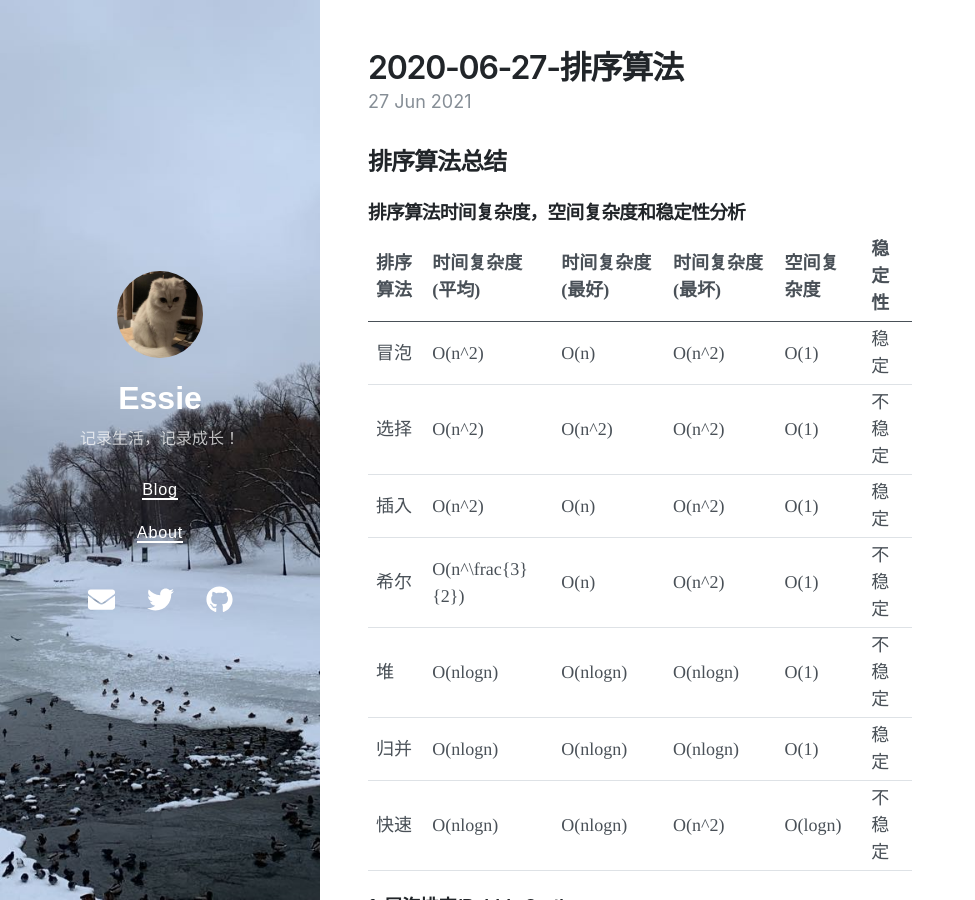
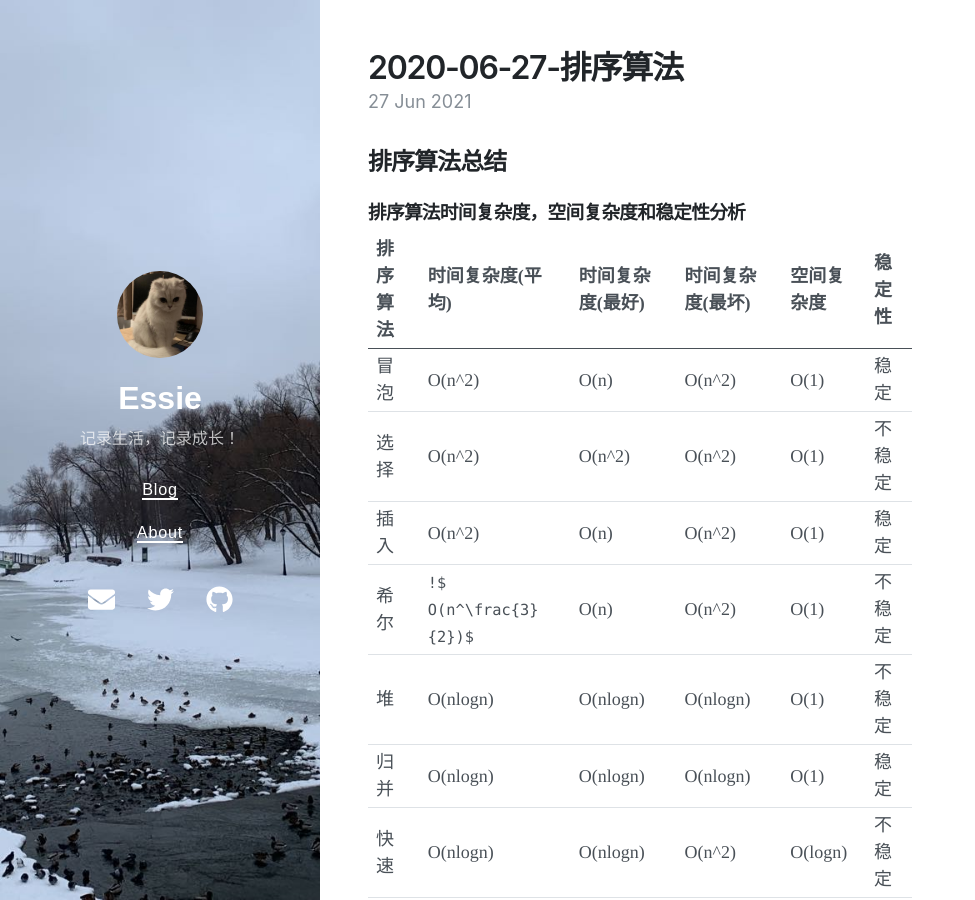
Before and after one commit to XZJ66/XZJ66.GitHub.io, a Jekyll site: the page built from _posts/2021-06-27-排序算法.md, in a window 1280 px wide and 900 px high. Shown: the whole window, without its empty margins (0-975 px from the left). Built offline with Jekyll 4.4.1, drawn with Linux system fonts in a browser that asks for light colours; nearby versions of some CDN libraries; our own code applies the rules of GitHub Pages for plain Markdown files.

```diff
--- a/_posts/2021-06-27-排序算法.md
+++ b/_posts/2021-06-27-排序算法.md
@@ -13,7 +13,7 @@ grammar_cjkRuby: true
 | 冒泡     | O(n^2)      | O(n)          | O(n^2)         | O(1)     | 稳定   |
 | 选择     | O(n^2)      | O(n^2)         | O(n^2)         | O(1)     | 不稳定 |
 | 插入     | O(n^2)           | O(n)          | O(n^2)         | O(1)    | 稳定   |
-| 希尔     | O(n^\frac{3}{2}) | O(n)           | O(n^2)         | O(1)     | 不稳定 |
+| 希尔     |`!$ O(n^\frac{3}{2})$` | O(n)           | O(n^2)         | O(1)     | 不稳定 |
 | 堆       | O(nlogn)         | O(nlogn)       |O(nlogn)       | O(1)     | 不稳定 |
 | 归并     | O(nlogn)         | O(nlogn)       | O(nlogn)       | O(1)     | 稳定   |
 | 快速     | O(nlogn)         | O(nlogn)       | O(n^2)         | O(logn)  | 不稳定 |
```
